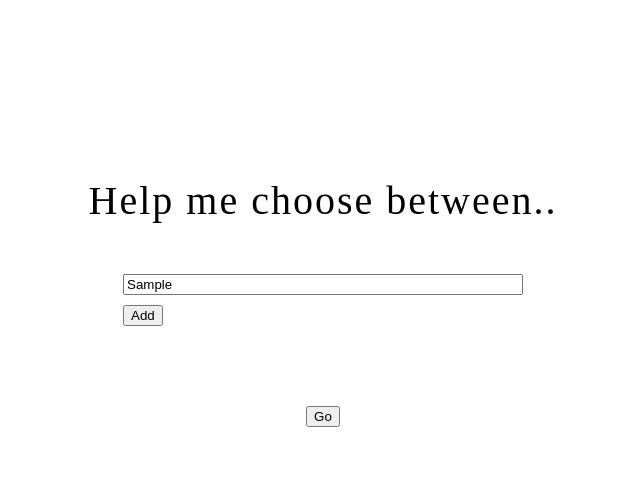
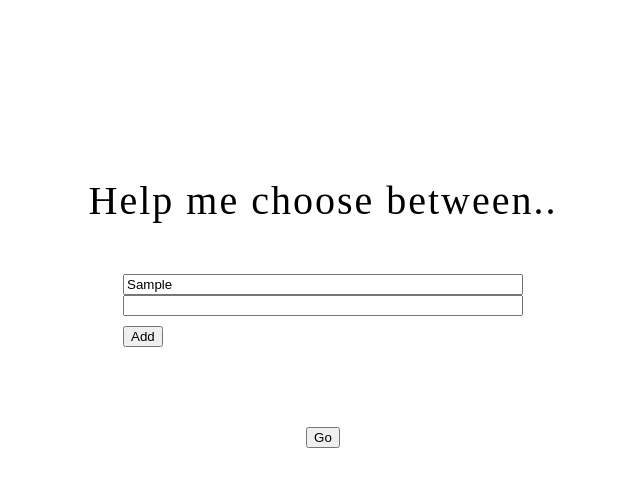
Before and after one commit to gabriellaback/help-me-choose, a plain HTML site: page index.html in a window 1280 px wide. Both pictures are taken after typing "Sample" into the empty fields and a click on the button "Add". Shown: the whole page, without its empty margins (317-957 px from the left). Drawn offline with nearby package versions, Linux system fonts and the light colour scheme.

Commit message:
add javascript

```diff
--- a/index.html
+++ b/index.html
@@ -15,5 +15,18 @@
    </div>
    <div class="resultSection"></div>
    <button>Go</button>
+
+   <script src="https://code.jquery.com/jquery-3.4.1.min.js"></script>
+   <script>
+     $(function() {
+       $('.resultSection').hide()
+
+       var add_option = function() {
+         $('.inputs').append('<input></input>')
+       }
+
+       $('.addOption').click(add_option)
+     })
+   </script>
  </body>
 </html>
```
